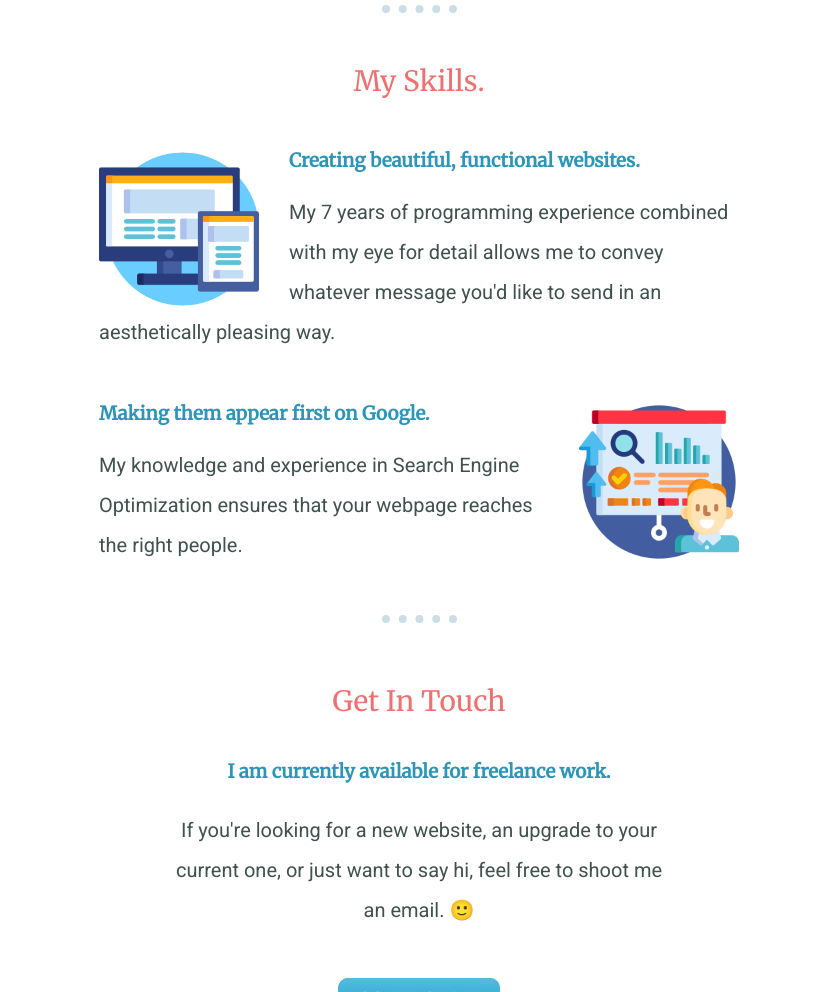
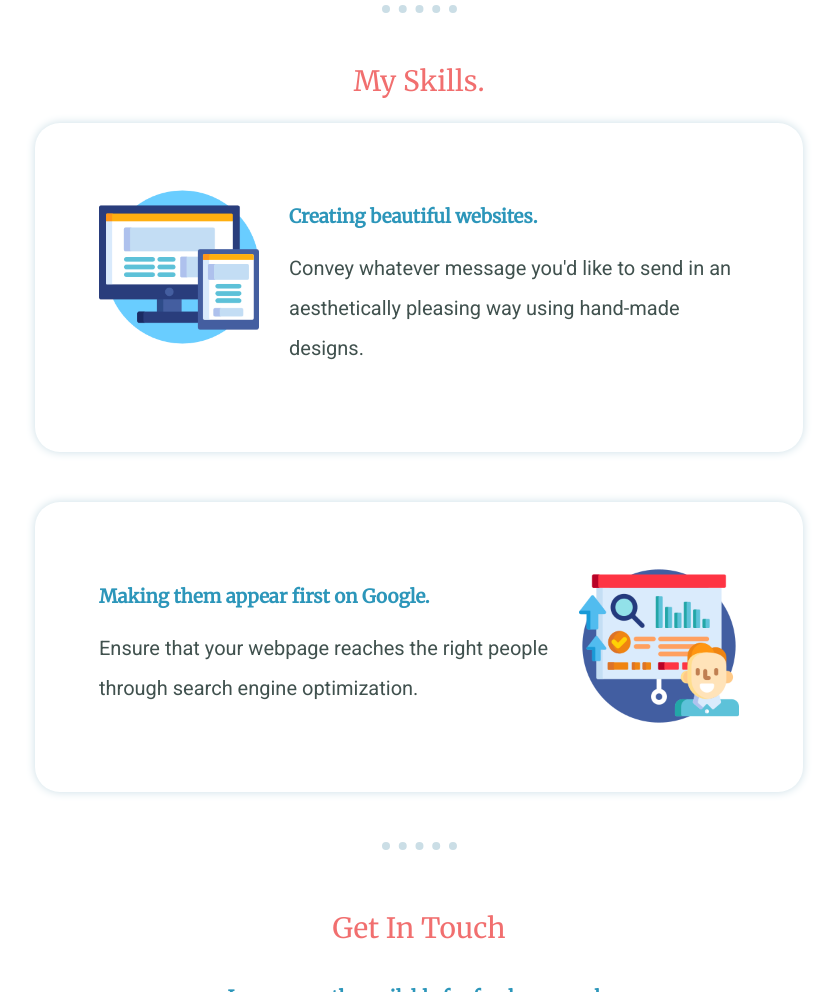
Before and after one commit to Tarek-Zaher/portfolio, a plain HTML site: page index.html in a window 1280 px wide. Shown: the part 1360-2352 px from the top of the page, without its empty margins (221-1058 px from the left). Drawn offline with Linux system fonts and the light colour scheme.

Commit message:
add box shadow to skills

```diff
--- a/css/styles.css
+++ b/css/styles.css
@@ -105,8 +105,11 @@ hr {
 
 .skill-row {
   width: 50%;
-  margin: 50px auto;
+  margin: 0px auto 50px auto;
   text-align: left;
+  padding: 5%;
+  border-radius: 25px;
+  box-shadow: 0 0 10px #cbdee6;
 }
 
 .bottom-cloud {
--- a/index.html
+++ b/index.html
@@ -46,13 +46,13 @@
       <h2>My Skills.</h2>
       <div class="skill-row">
         <img class="computer-image" src="images/responsive.png" alt="picture of a computer">
-        <h3>Creating beautiful, functional websites.</h3>
-        <p>My 7 years of programming experience combined with my eye for detail allows me to convey whatever message you'd like to send in an aesthetically pleasing way.</p>
+        <h3>Creating beautiful websites.</h3>
+        <p>Convey whatever message you'd like to send in an aesthetically pleasing way using hand-made designs.</p>
       </div>
       <div class="skill-row">
         <img class="seo-image" src="images/seo.png" alt="picture of a dog">
         <h3>Making them appear first on Google.</h3>
-        <p>My knowledge and experience in Search Engine Optimization ensures that your webpage reaches the right people.</p>
+        <p>Ensure that your webpage reaches the right people through search engine optimization.</p>
       </div>
     </div>
     <hr>
```
Also changed, not shown: workflow.md (+1 -1 lines).
